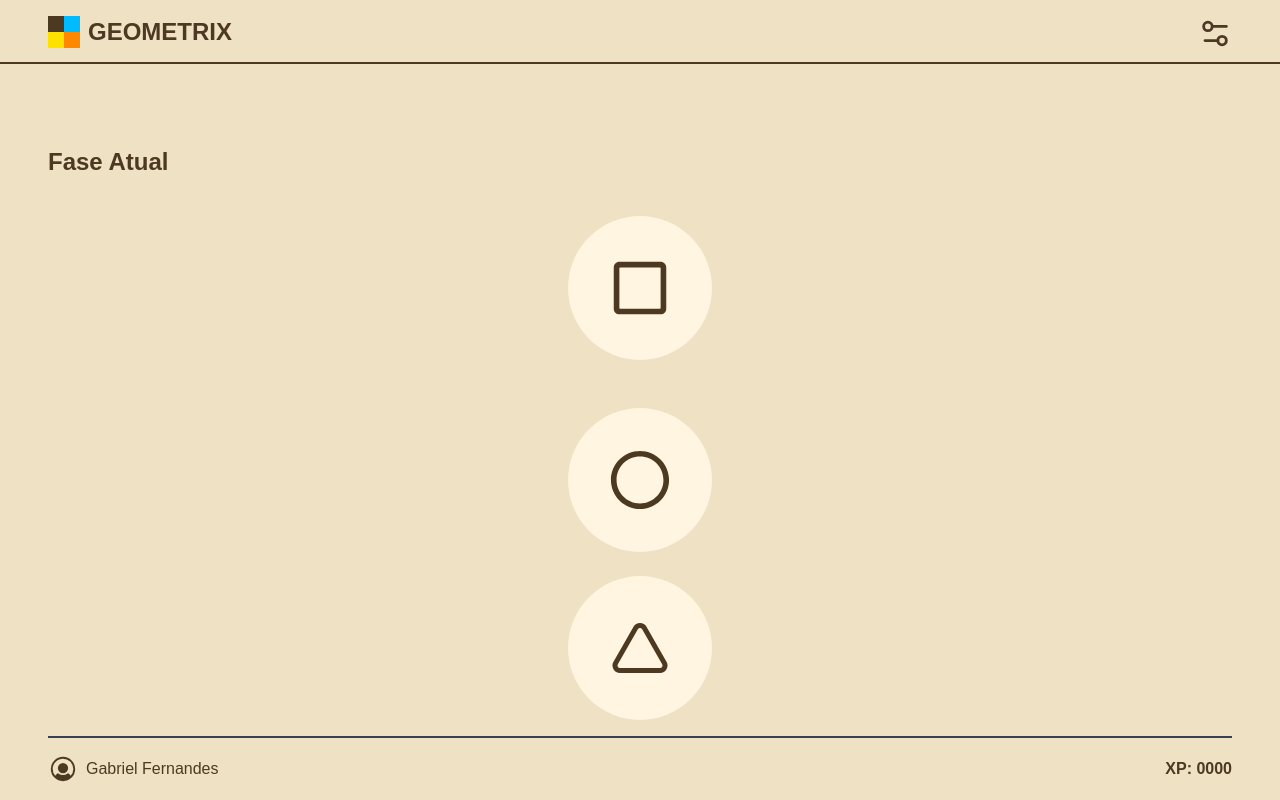
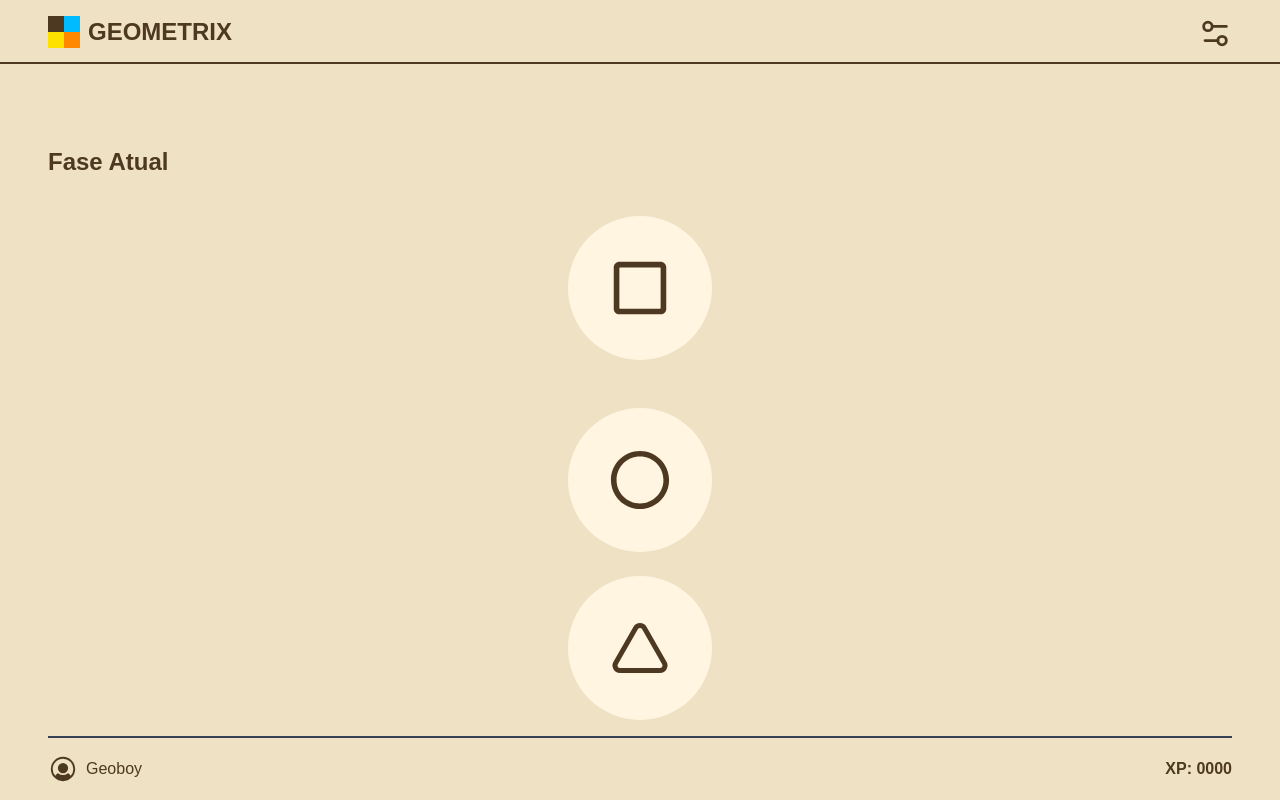
Before and after one commit to gabriel-ganji/Geometrix, a Next.js app: page /levels in a window 1280 px wide. Built offline with nearby package versions, Linux system fonts and the light colour scheme; sample sign-in values are in the browser's storage.

Commit message:
updating

```diff
--- a/src/app/components/footer.tsx
+++ b/src/app/components/footer.tsx
@@ -6,7 +6,7 @@ export const Footer = () => {
         <footer className="flex items-center justify-between w-full border-t-2 border-gray-700 pt-4">
             <div className="flex items-center gap-2">
                 <PiUserCircleFill size={30} />
-                Gabriel Fernandes
+                Geoboy
             </div>
             <h3>XP: 0000</h3>
         </footer>
```
